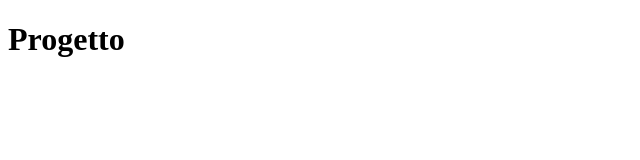
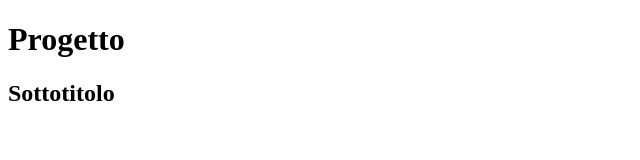
Before and after one commit to Catergi/selfwork-git, a plain HTML site: page index.html in a window 1280 px wide. Shown: the whole page, without its empty margins (0-640 px from the left). Drawn offline with Linux system fonts and the light colour scheme.

Commit message:
Aggiunto sottotitolo

```diff
--- a/index.html
+++ b/index.html
@@ -6,6 +6,9 @@
     <title>progetto-git</title>
 </head>
 <body>
-    <h1>Progetto</h1>
+    <header>
+        <h1>Progetto</h1>
+        <h2>Sottotitolo</h2>
+    </header>
 </body>
 </html>
```
